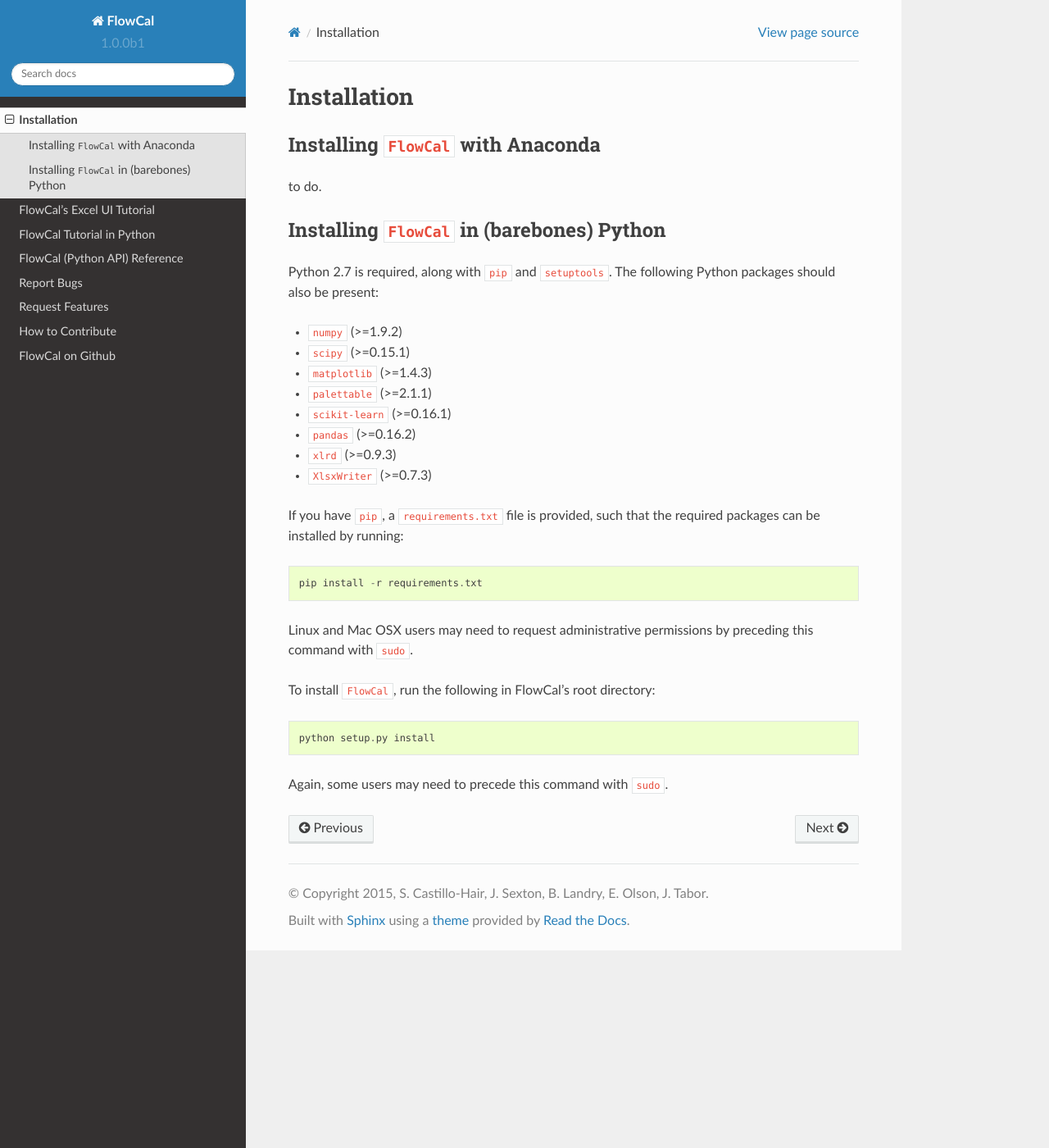
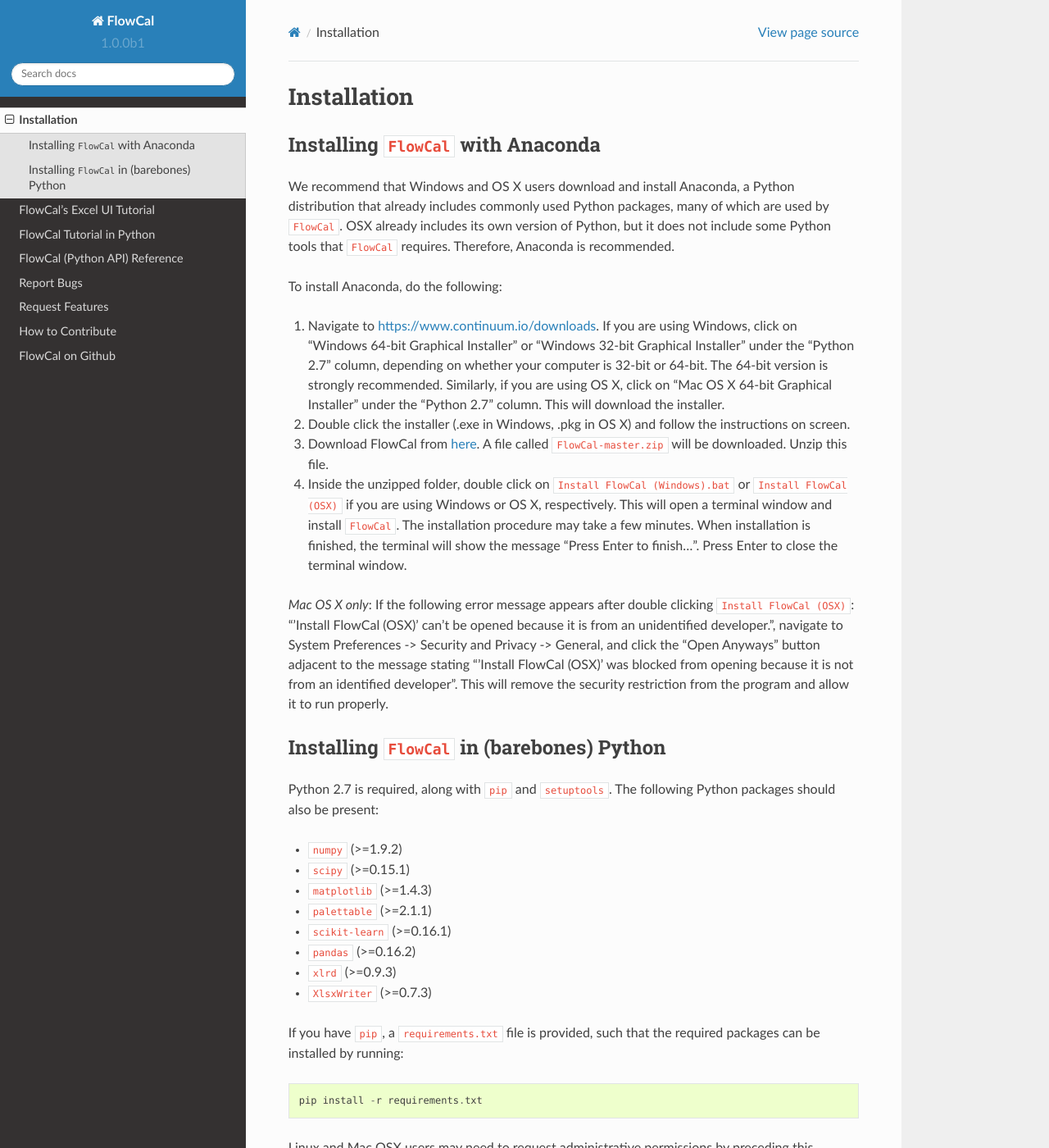
Before and after one commit to taborlab/FlowCal, a Sphinx documentation site: the page built from doc/installation.rst, in a window 1280 px wide and 1400 px high. Shown: the whole window at 82% size. Built offline with Sphinx 7.4.7 and the Read the Docs theme 2.0.0, drawn with Linux system fonts in a browser that asks for light colours; some of the changed text lies outside the part shown.

Commit message:
Added installation instructions with Anaconda.

```diff
--- a/doc/installation.rst
+++ b/doc/installation.rst
@@ -3,7 +3,19 @@
 
 Installing ``FlowCal`` with Anaconda
 ------------------------------------
-to do.
+We recommend that Windows and OS X users download and install Anaconda, a Python distribution that already includes commonly used Python packages, many of which are used by ``FlowCal``. OSX already includes its own version of Python, but it does not include some Python tools that ``FlowCal`` requires. Therefore, Anaconda is recommended.
+
+To install Anaconda, do the following:
+
+1. Navigate to https://www.continuum.io/downloads. If you are using Windows, click on “Windows 64-bit Graphical Installer” or “Windows 32-bit Graphical Installer” under the “Python 2.7” column, depending on whether your computer is 32-bit or 64-bit. The 64-bit version is strongly recommended. Similarly, if you are using OS X, click on “Mac OS X 64-bit Graphical Installer” under the “Python 2.7” column. This will download the installer.
+
+2. Double click the installer (.exe in Windows, .pkg in OS X) and follow the instructions on screen.
+
+3. Download FlowCal from `here <https://github.com/taborlab/FlowCal/archive/master.zip>`_. A file called ``FlowCal-master.zip`` will be downloaded. Unzip this file.
+
+4. Inside the unzipped folder, double click on ``Install FlowCal (Windows).bat`` or ``Install FlowCal (OSX)`` if you are using Windows or OS X, respectively. This will open a terminal window and install ``FlowCal``. The installation procedure may take a few minutes. When installation is finished, the terminal will show the message “Press Enter to finish...”. Press Enter to close the terminal window.
+
+*Mac OS X only*: If the following error message appears after double clicking ``Install FlowCal (OSX)``: “’Install FlowCal (OSX)’ can’t be opened because it is from an unidentified developer.”, navigate to System Preferences -> Security and Privacy -> General, and click the “Open Anyways” button adjacent to the message stating “’Install FlowCal (OSX)’ was blocked from opening because it is not from an identified developer”. This will remove the security restriction from the program and allow it to run properly.
 
 Installing ``FlowCal`` in (barebones) Python
 --------------------------------------------
@@ -24,6 +36,8 @@
 
 Linux and Mac OSX users may need to request administrative permissions by preceding this command with ``sudo``.
 
+If you need to upgrade ``scipy``, you might need to have the following (non-python) packages present in your system: ``gcc``, ``g++``, ``gfortran``, ``libblas-dev``, and ``liblapack-dev``, and the python-related ``python-dev``. For more information, consult your OS' documentation.
+
 To install ``FlowCal``, run the following in FlowCal's root directory::
 
 	python setup.py install
```
